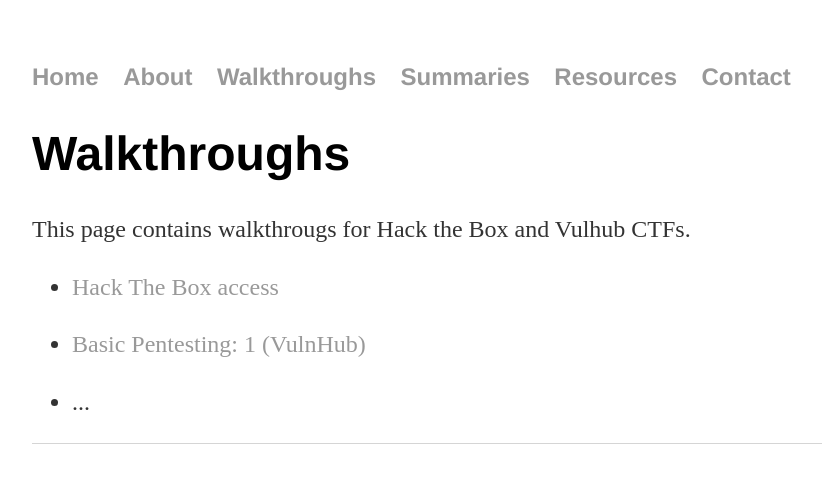
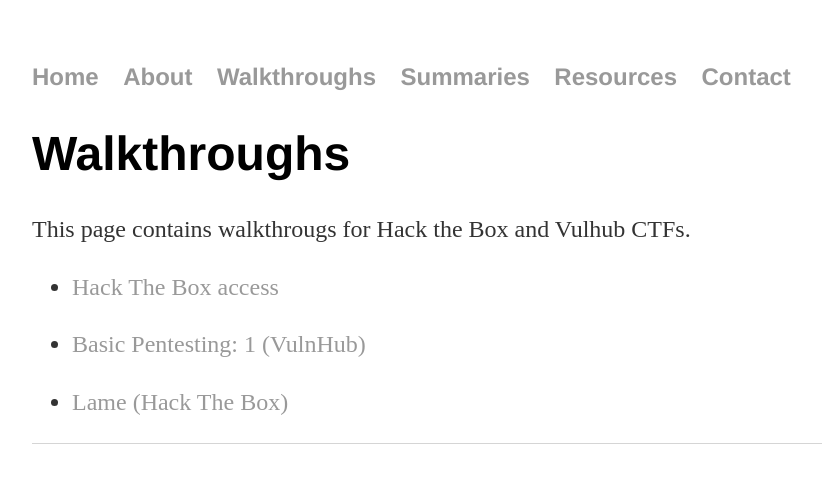
Before and after one commit to jsom1/jsom1.github.io, a Jekyll site: the page built from walkthroughs/index.html, in a window 1280 px wide. Shown: the top 483 px of the page, without its empty margins (160-982 px from the left). Built offline with Jekyll 4.4.1, drawn with Linux system fonts in a browser that asks for light colours.

Commit message:
Update index.html

```diff
--- a/walkthroughs/index.html
+++ b/walkthroughs/index.html
@@ -15,7 +15,7 @@ title: Walkthroughs
 	<p><li><a href="/_walkthroughs/basicpentest">Basic Pentesting: 1 (VulnHub)</a><br>
 		</li></p>
 
-	<p><li>...
+	<p><li><a href="/_walkthroughs/Lame">Lame (Hack The Box)</a><br>
 		</li></p>
 	</ul>
 </div>
```
